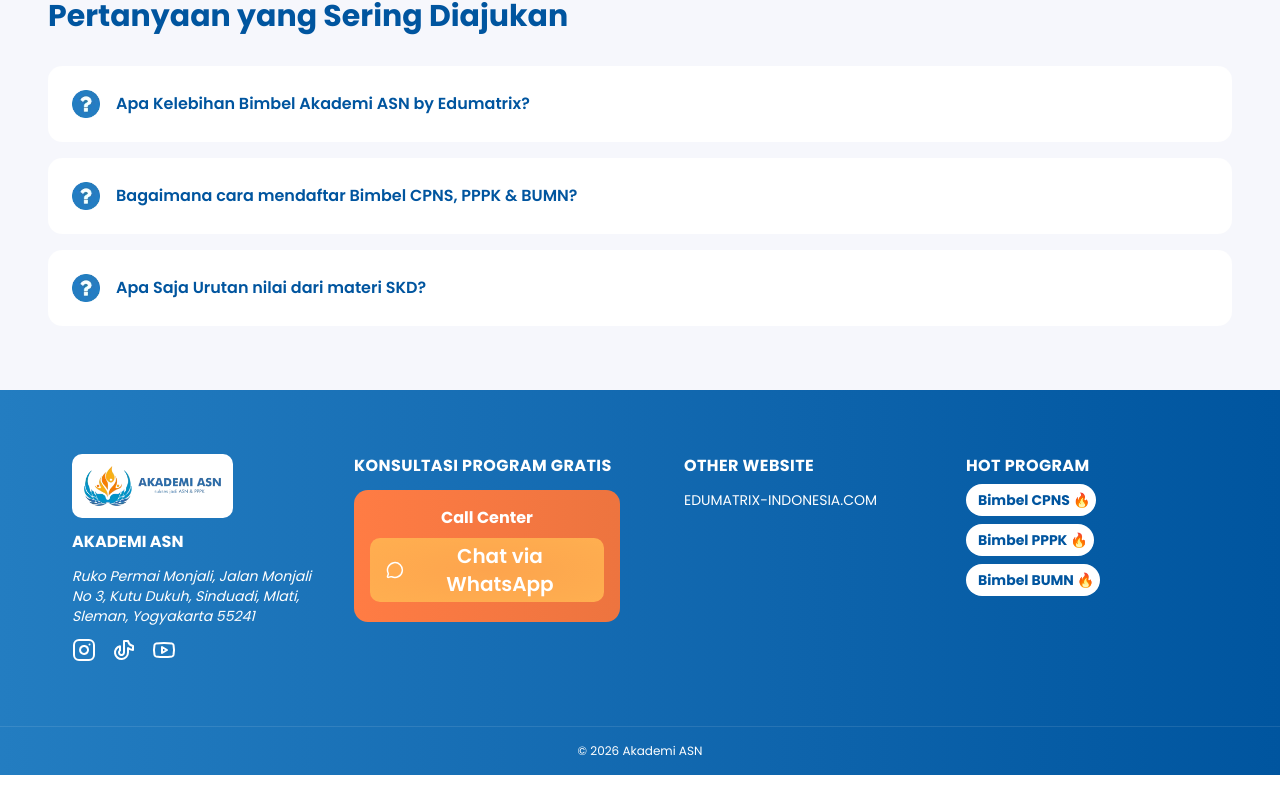
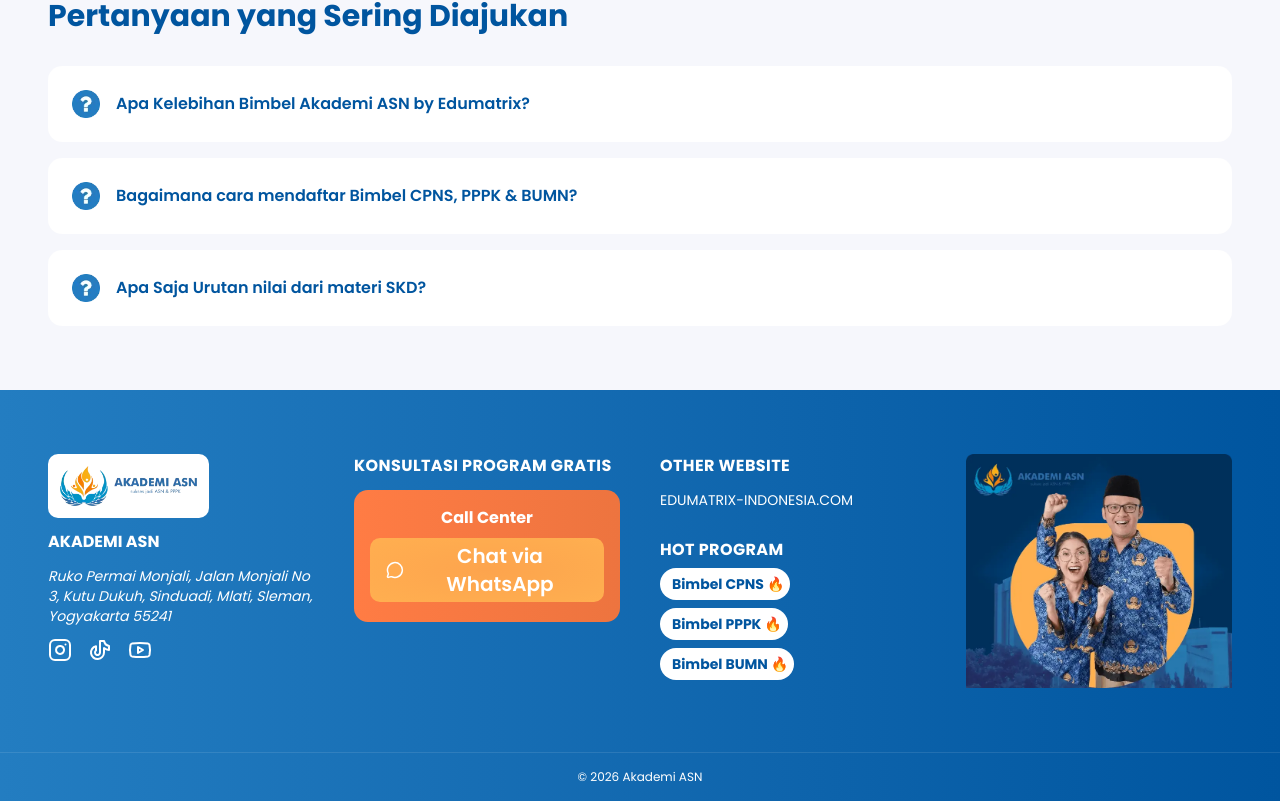
Before and after one commit to edumatrixindonesia/akademi-asn-fe-next, a Next.js app: page / in a window 1280 px wide. Shown: the part 8097-8898 px from the top of the page. Before the commit the page ends 8872 px from the top, so only its background shows below. Built offline with nearby package versions, Linux system fonts and the light colour scheme; no server answers.

Commit message:
feat: replace footer hot program column with full-width image
Co-Authored-By: Claude Sonnet 5 <noreply@anthropic.com>

```diff
--- a/components/layouts/footer.tsx
+++ b/components/layouts/footer.tsx
@@ -16,6 +16,7 @@ export type FooterProps = {
   consultation: { title: string; label: string; phone: FooterLink };
   otherWebsite: { title: string; link: FooterLink };
   examTracks: { title: string; links: FooterLink[] };
+  image: { src: string; alt: string };
   copyright: string;
 };
 
@@ -31,11 +32,12 @@ const Footer = ({
   consultation,
   otherWebsite,
   examTracks,
+  image,
   copyright,
 }: FooterProps) => (
   <footer className="mt-auto bg-linear-to-r from-primary to-primary-dark text-background">
     <div className="container-section grid gap-10 lg:grid-cols-4">
-      <div className="flex flex-col gap-3 ps-0 lg:ps-6">
+      <div className="flex flex-col gap-3">
         <Link href="/" className="w-fit rounded-lg bg-white p-3">
           <Image
             src={logo.src}
@@ -83,7 +85,7 @@ const Footer = ({
         </div>
       </div>
 
-      <div className="flex flex-col gap-3 ps-0 lg:ps-6">
+      <div className="flex flex-col gap-3">
         <h2 className="text-md font-bold uppercase tracking-wide text-background">
           {otherWebsite.title}
         </h2>
@@ -95,10 +97,8 @@ const Footer = ({
         >
           {otherWebsite.link.label}
         </a>
-      </div>
 
-      <div className="flex flex-col gap-3">
-        <h2 className="text-md font-bold uppercase tracking-wide text-background">
+        <h2 className="text-md font-bold uppercase tracking-wide text-background mt-4">
           {examTracks.title}
         </h2>
 
@@ -115,6 +115,14 @@ const Footer = ({
           ))}
         </ul>
       </div>
+
+      <Image
+        src={image.src}
+        alt={image.alt}
+        width={691}
+        height={608}
+        className="h-auto w-full"
+      />
     </div>
 
     <div className="border-t border-background/10">
--- a/data/footer.ts
+++ b/data/footer.ts
@@ -43,5 +43,9 @@ export const footerDefault = (konsultasiUrl: string) =>
         { label: "Bimbel BUMN 🔥", href: "/bimbel-bumn" },
       ],
     },
+    image: {
+      src: "/img/section/bimbel-cpns-pppk-bumn-terbaik-akademi-asn.webp",
+      alt: "Bimbel CPNS, PPPK, dan BUMN terbaik Akademi ASN",
+    },
     copyright: "© 2026 Akademi ASN",
   }) satisfies FooterProps;
```
Also changed, not shown: public/img/section/bimbel-cpns-pppk-bumn-terbaik-akademi-asn.webp (renamed from public/img/section/display-akademi-asn.webp).
